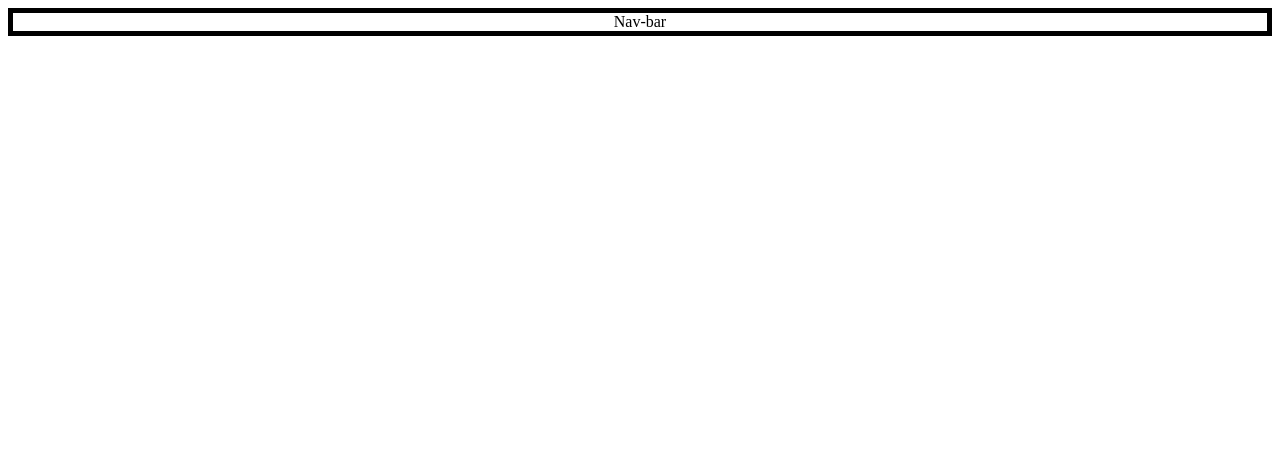
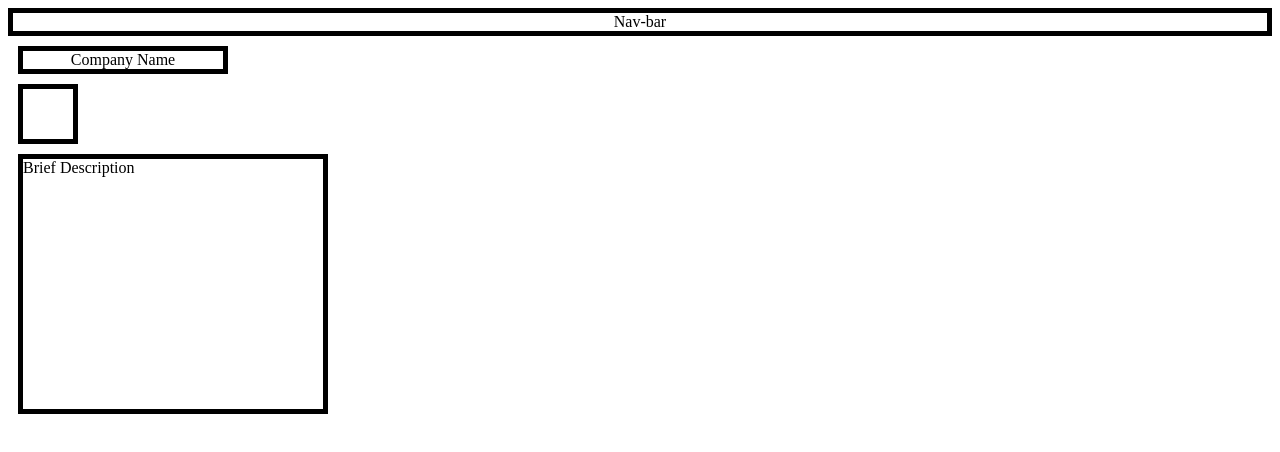
Before and after one commit to PatelAbhay/tutorial-website, a plain HTML site: page index.html in a window 1280 px wide. Drawn offline with Linux system fonts and the light colour scheme.

Commit message:
basic-divs
divs for description box, logo, and name

```diff
--- a/index.html
+++ b/index.html
@@ -10,6 +10,9 @@
 
 <body>
     <div id="main-nav-bar">Nav-bar</div>
+    <div id="name-of-website">Company Name</div>
+    <div id="website-logo"></div>
+    <div id="brief-description">Brief Description</div>
 </body>
 
 </html>
--- a/style.css
+++ b/style.css
@@ -2,3 +2,24 @@
     border: 5px solid black;
     text-align: center;
 }
+
+#name-of-website {
+    border: 5px solid black;
+    text-align: center;
+    width: 200px;
+    margin: 10px;
+}
+
+#website-logo {
+    border: 5px solid black;
+    width: 50px;
+    height: 50px;
+    margin: 10px;
+}
+
+#brief-description {
+    border: 5px solid black;
+    width: 300px;
+    height: 250px;
+    margin: 10px;
+}
```
